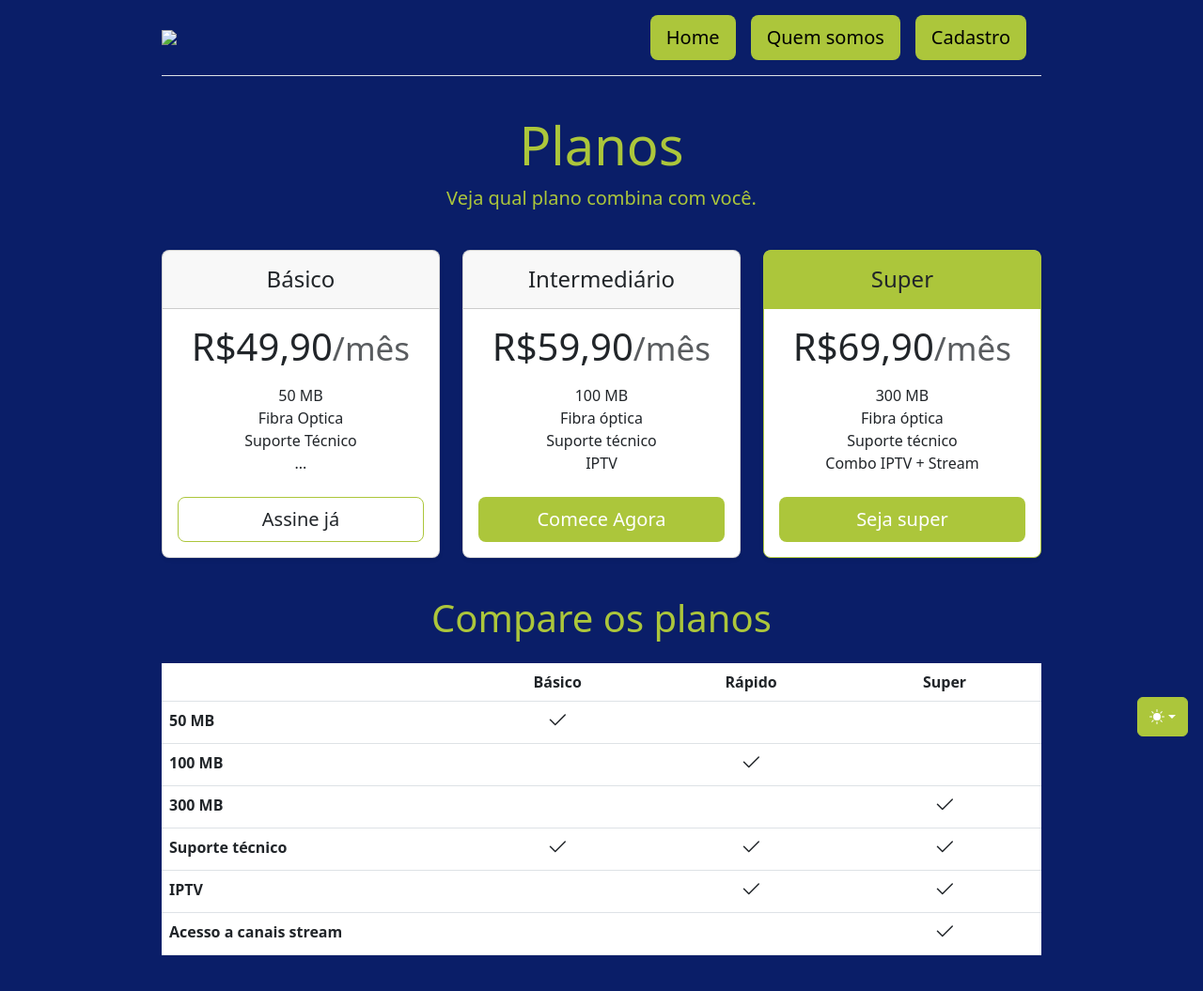
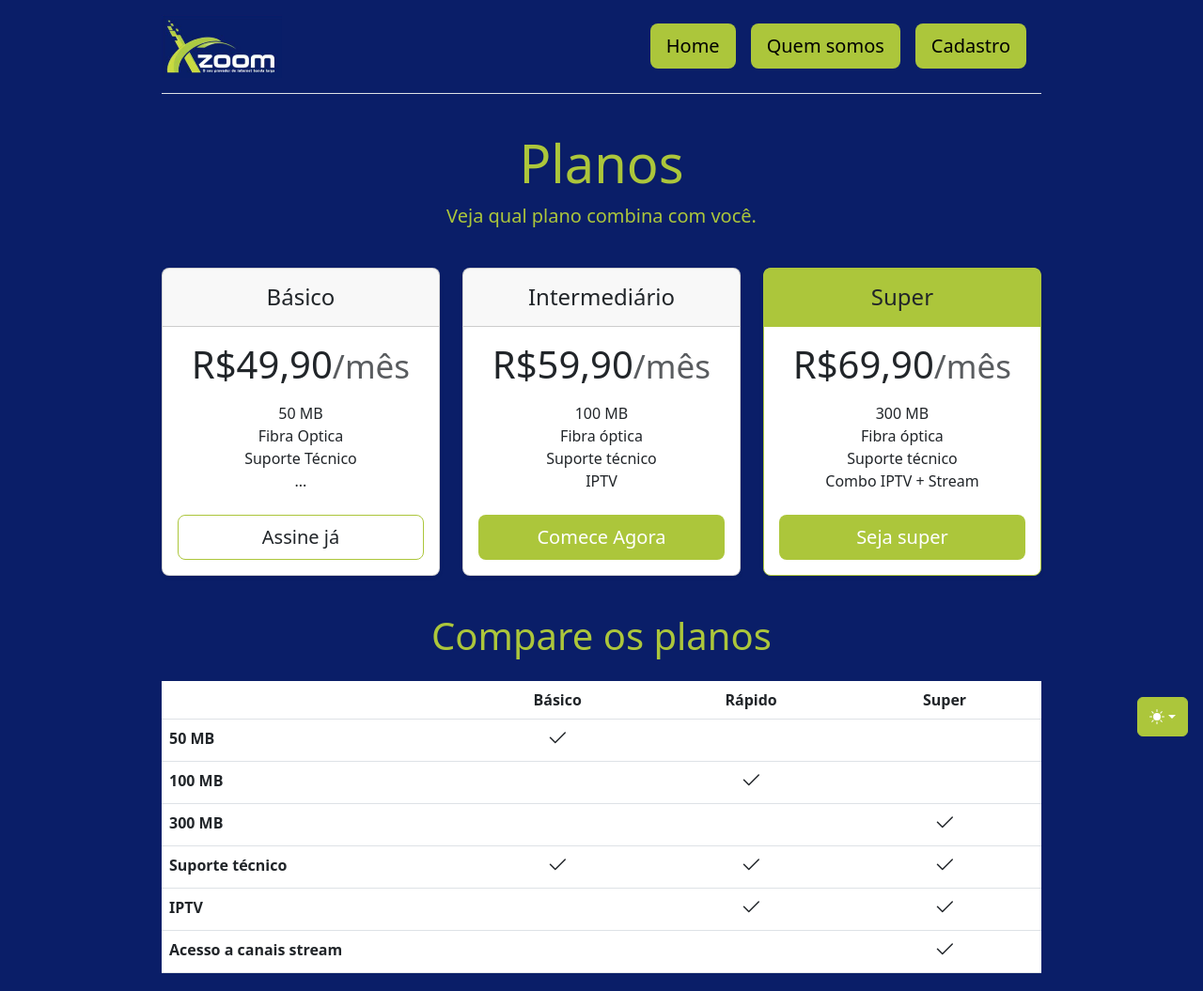
Before and after one commit to Edilson-Gomes/Projeto_IHC_TADS, a plain HTML site: page planos.html in a window 1280 px wide. Shown: the top 1055 px of the page at 94% size. Drawn offline with Linux system fonts and the light colour scheme.

Commit message:
Update planos.html

```diff
--- a/planos.html
+++ b/planos.html
@@ -169,15 +169,15 @@
 <div class="container py-3">
   <header>
     <div class="d-flex flex-column flex-md-row align-items-center pb-3 mb-4 border-bottom">
-      <a href="../Projeto IHC/index.html" class="d-flex align-items-center link-body-emphasis text-decoration-none">
+      <a href="https://github.com/Edilson-Gomes/Projeto_IHC_TADS/blob/main/index.html" class="d-flex align-items-center link-body-emphasis text-decoration-none">
         <!-- <svg xmlns="../Projeto IHC/index.html" width="40" height="32" class="me-2" viewBox="0 0 118 94" role="img"><title>Bootstrap</title><path fill-rule="evenodd" clip-rule="evenodd" d="M24.509 0c-6.733 0-11.715 5.893-11.492 12.284.214 6.14-.064 14.092-2.066 20.577C8.943 39.365 5.547 43.485 0 44.014v5.972c5.547.529 8.943 4.649 10.951 11.153 2.002 6.485 2.28 14.437 2.066 20.577C12.794 88.106 17.776 94 24.51 94H93.5c6.733 0 11.714-5.893 11.491-12.284-.214-6.14.064-14.092 2.066-20.577 2.009-6.504 5.396-10.624 10.943-11.153v-5.972c-5.547-.529-8.934-4.649-10.943-11.153-2.002-6.484-2.28-14.437-2.066-20.577C105.214 5.894 100.233 0 93.5 0H24.508zM80 57.863C80 66.663 73.436 72 62.543 72H44a2 2 0 01-2-2V24a2 2 0 012-2h18.437c9.083 0 15.044 4.92 15.044 12.474 0 5.302-4.01 10.049-9.119 10.88v.277C75.317 46.394 80 51.21 80 57.863zM60.521 28.34H49.948v14.934h8.905c6.884 0 10.68-2.772 10.68-7.727 0-4.643-3.264-7.207-9.012-7.207zM49.948 49.2v16.458H60.91c7.167 0 10.964-2.876 10.964-8.281 0-5.406-3.903-8.178-11.425-8.178H49.948z" fill="currentColor"></path></svg> -->
-        <img class="fs-4" src="../Projeto IHC/Imagens/512h/xzoom logo.png" width="128" >
+        <img class="fs-4" src="https://github.com/Edilson-Gomes/Projeto_IHC_TADS/blob/main/Imagens/512h/xzoom%20logo.png" width="128" >
       </a>
 
       <nav class="d-inline-flex mt-2 mt-md-0 ms-md-auto">
-        <a class="me-3 py-2 link-body-emphasis text-decoration-none btn btn-lg" style="background-color: #ACC63B;" href="../Projeto IHC/index.html">Home</a>
+        <a class="me-3 py-2 link-body-emphasis text-decoration-none btn btn-lg" style="background-color: #ACC63B;" href="https://github.com/Edilson-Gomes/Projeto_IHC_TADS/blob/main/index.html">Home</a>
         <a class="me-3 py-2 link-body-emphasis text-decoration-none btn btn-lg" style="background-color: #ACC63B;" href="#">Quem somos</a>
-        <a class="me-3 py-2 link-body-emphasis text-decoration-none btn btn-lg" style="background-color: #ACC63B;" href="../Projeto IHC/cadastros.html">Cadastro</a>
+        <a class="me-3 py-2 link-body-emphasis text-decoration-none btn btn-lg" style="background-color: #ACC63B;" href="https://github.com/Edilson-Gomes/Projeto_IHC_TADS/blob/main/cadastros.html">Cadastro</a>
       </nav>
     </div>
 
@@ -202,7 +202,7 @@
               <li>Suporte Técnico</li>
               <li>...</li>
             </ul>
-            <a href="../Projeto IHC/cadastros.html" class="w-100 btn btn-lg" id="est">Assine já</a>
+            <a href="https://github.com/Edilson-Gomes/Projeto_IHC_TADS/blob/main/cadastros.html" class="w-100 btn btn-lg" id="est">Assine já</a>
           </div>
         </div>
       </div>
@@ -219,7 +219,7 @@
               <li>Suporte técnico</li>
               <li>IPTV</li>
             </ul>
-            <a href="../Projeto IHC/cadastros.html" class="w-100 btn btn-lg et" >Comece Agora</a>
+            <a href="https://github.com/Edilson-Gomes/Projeto_IHC_TADS/blob/main/cadastros.html" class="w-100 btn btn-lg et" >Comece Agora</a>
           </div>
         </div>
       </div>
@@ -236,7 +236,7 @@
               <li>Suporte técnico</li>
               <li>Combo IPTV + Stream</li>
             </ul>
-            <a href="../Projeto IHC/cadastros.html" class="w-100 btn btn-lg et" >Seja super</a>
+            <a href="https://github.com/Edilson-Gomes/Projeto_IHC_TADS/blob/main/cadastros.html" class="w-100 btn btn-lg et" >Seja super</a>
           </div>
         </div>
       </div>
@@ -302,7 +302,7 @@
   <footer class="pt-4 my-md-5 pt-md-5 border-top">
     <div class="row">
       <div class="col-12 col-md">
-        <img class="mb-2" src="../Projeto IHC/Imagens/512h/xzoom logo.png" alt="" width="128">
+        <img class="mb-2" src="https://github.com/Edilson-Gomes/Projeto_IHC_TADS/blob/main/Imagens/512h/xzoom%20logo.png" alt="" width="128">
         <small class="d-block mb-3 text-body-light">&copy; 2005–2023</small>
       </div>
       <div class="col-6 col-md">
@@ -328,10 +328,10 @@
       <div class="col-6 col-md">
         <h5>Sobre</h5>
         <ul class="list-unstyled text-small">
-          <li class="mb-1"><a class="link-secondary text-decoration-none" href="../Projeto IHC/index.html">Home</a></li>
+          <li class="mb-1"><a class="link-secondary text-decoration-none" href="https://github.com/Edilson-Gomes/Projeto_IHC_TADS/blob/main/index.html">Home</a></li>
           <li class="mb-1"><a class="link-secondary text-decoration-none" href="https://www.google.com/maps/place/XZoom+Internet+Banda+Larga/@-6.8538699,-35.4885029,18.25z/data=!4m6!3m5!1s0x7adb41cd8e57631:0xf15c31a1c1b5edf8!8m2!3d-6.854039!4d-35.488543!16s%2Fg%2F11g_y5wlz?entry=ttu" target="_blank">Localizações</a></li>
           <li class="mb-1"><a class="link-secondary text-decoration-none" href="#">Quem somos</a></li>
-          <li class="mb-1"><a class="link-secondary text-decoration-none" href="../Projeto IHC/cadastros.html">Cadastro</a></li>
+          <li class="mb-1"><a class="link-secondary text-decoration-none" href="https://github.com/Edilson-Gomes/Projeto_IHC_TADS/blob/main/cadastros.html">Cadastro</a></li>
         </ul>
       </div>
     </div>
```
